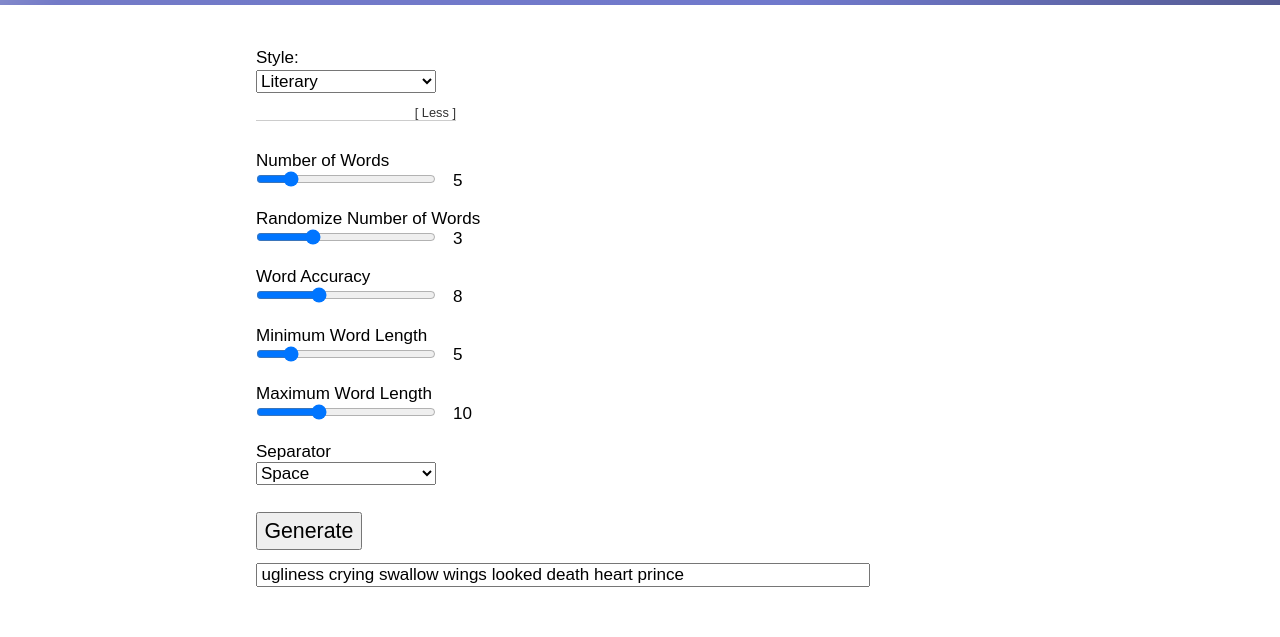
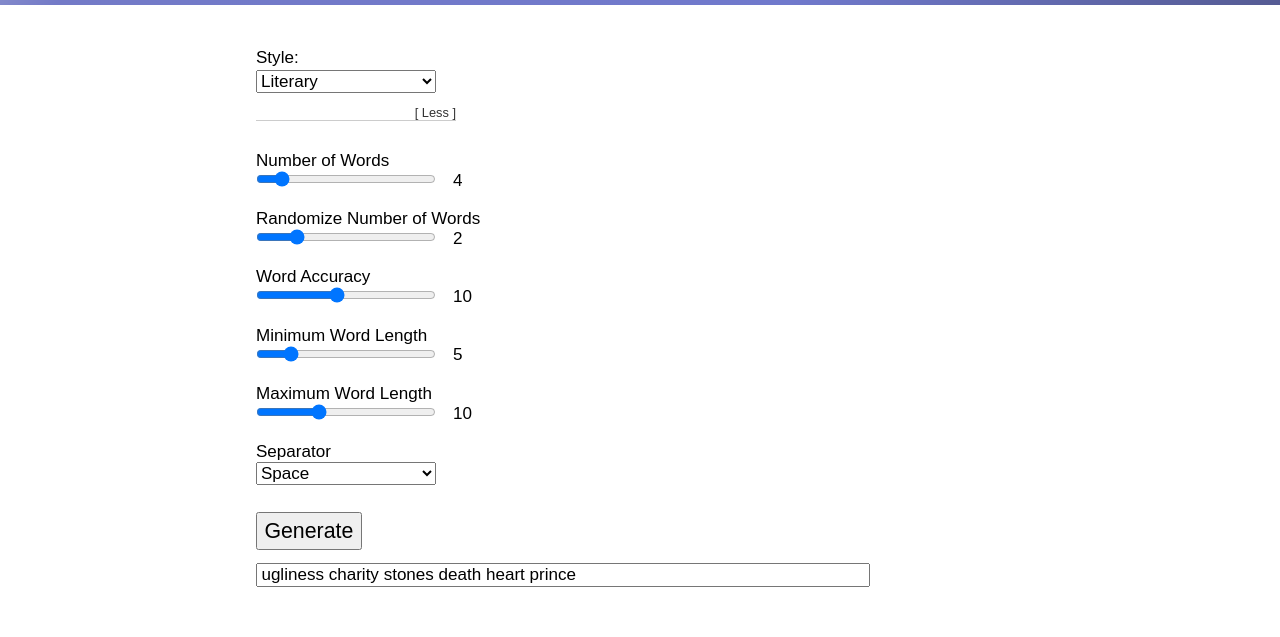
Before and after one commit to cmroanirgo/wordish, a website: page index.html in a window 1280 px wide. Both pictures are taken after a click on the link "More". Shown: the part 123-760 px from the top of the page. Drawn offline with nearby package versions, Linux system fonts and the light colour scheme.

```diff
--- a/index.html
+++ b/index.html
@@ -29,11 +29,11 @@
 		<a id="more-button" href="#">More</a>
 		<div id="more">
 			<label for="num-words">Number of Words</label>
-			<input type="range" id="num-words"  min="2" max="20" value="5"><br/>
+			<input type="range" id="num-words"  min="2" max="20" value="4"><br/>
 			<label for="rand-words">Randomize Number of Words</label>
-			<input type="range" id="rand-words"  min="0" max="10" value="3"><br/>
+			<input type="range" id="rand-words"  min="0" max="10" value="2"><br/>
 			<label for="accuracy">Word Accuracy</label>
-			<input type="range" id="accuracy" min="2" max="20" value="8"><br/>
+			<input type="range" id="accuracy" min="2" max="20" value="10"><br/>
 			<label for="min-len">Minimum Word Length</label>
 			<input type="range" id="min-len"  min="2" max="20" value="5"><br/>
 			<label for="max-len">Maximum Word Length</label>
```
